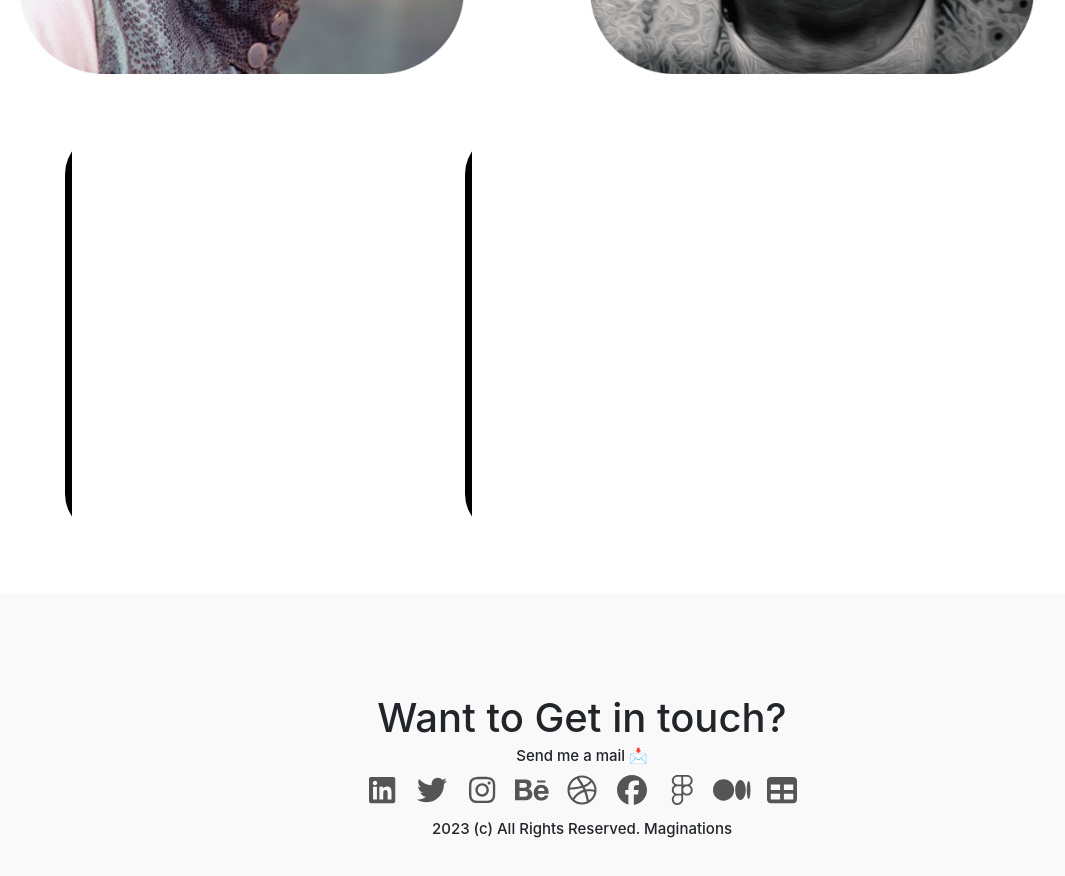
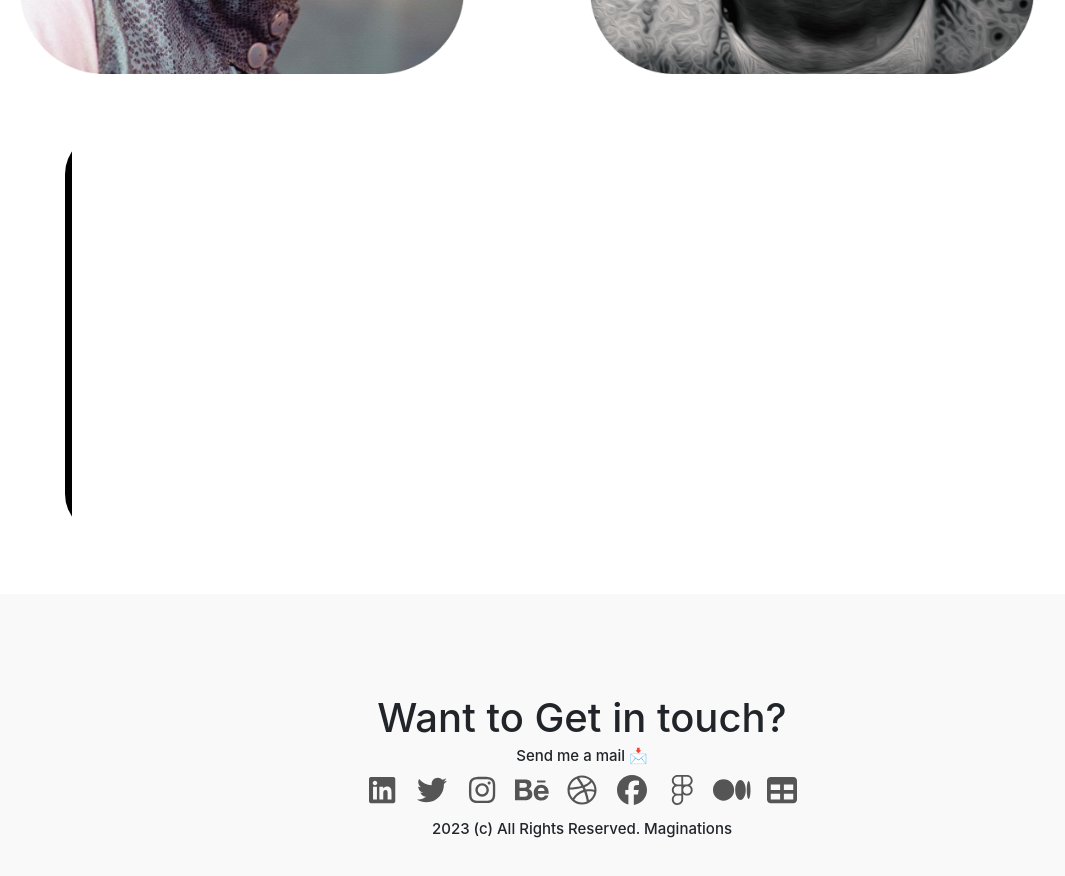
Before and after one commit to maryfiona/jeremiah-portfolio, a React (Create React App) app: page / in a window 1280 px wide. Shown: the part 1200-2076 px from the top of the page, without its empty margins (58-1123 px from the left). Built offline with nearby package versions, Linux system fonts and the light colour scheme.

Commit message:
done for 2day

```diff
--- a/src/sections/Section1.js
+++ b/src/sections/Section1.js
@@ -9,16 +9,13 @@
                 <div className="row">
                     <div className="col-md-6 paa">
                         <section className="bo">
-                            dhshj
+
 
                         </section>
 
                     </div>
-                    <div className="col-md-6 paa">
-                    <section className="bo">
-                            dhshj
+                    <div className="col-md-6 ">
 
-                        </section>
 
 
 
```
